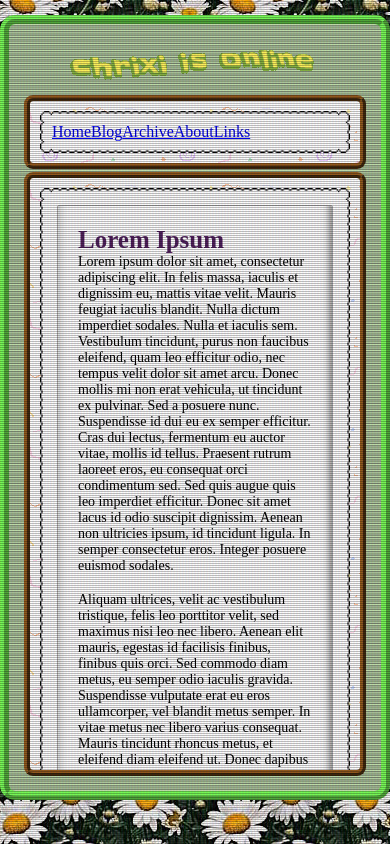
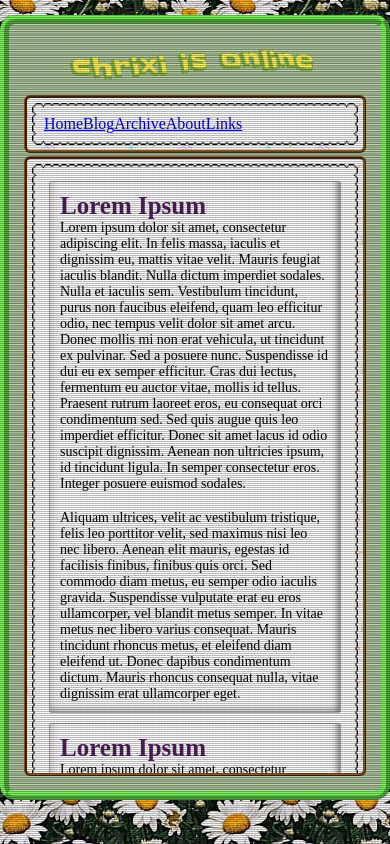
Before and after one commit to chrixip/chrixi, a plain HTML site: page templates/page_template.html in a window 390 px wide. Drawn offline with Linux system fonts and the light colour scheme; a script that the page names is missing.

Commit message:
made a bunch of changes! now the site is responsive, and the weird crt thing was fixed, and some other cool stuff

```diff
--- a/site_files/style.css
+++ b/site_files/style.css
@@ -379,6 +379,42 @@ main {
         --header-img: url("assets/chrixi is online small.gif");
     }
 
+    /*-------------TYPE-SPECIFIC STYLES-------------*/
+    button {
+        margin: auto;
+    }
+
+    p {
+        font-size: 14px;
+    }
+
+    /*-------------GENERAL DIV SECTION STYLING-------------*/
+    .div-bg {
+        border: 3px ridge var(--div-border-color);
+        border-radius: 6px;
+    }
+
+    .section {
+        margin: 5px;
+    }
+
+    .content {
+        margin: 5px;
+        padding:10px;
+
+        background: var(--content-bg);
+
+        border: 1px solid darkgray;
+        border-radius: 2px;
+        box-shadow:
+            inset 13px 0px 6px -10px rgb(66 66 66 / 20%),
+            inset -13px 0px 6px -10px rgb(66 66 66 / 56%),
+            inset 0px 13px 6px -10px #ffffff,
+            inset 0px -13px 6px -10px rgb(66 66 66 / 38%);
+    }
+
+    /*-------------ID-SPECIFIC STYLES-------------*/
+
     #header {
         height: 50px;
     }
@@ -391,13 +427,6 @@ main {
         display:none;
     }
 
-    button {
-        margin: auto;
-    }
-
-    p {
-        font-size: 14px;
-    }
 
     /*-------------CONTAINER GRID LAYOUT-------------*/
     #container {
```
Also changed, not shown: site_files/index.html (+1 -0 lines), site_files/assets/froggie.webp (added), site_files/assets/need a home/bratz_ski.gif (added), site_files/assets/need a home/it_desk.gif (added), site_files/assets/need a home/mondayz.gif (added), site_files/assets/need a home/piggy.gif (added).
